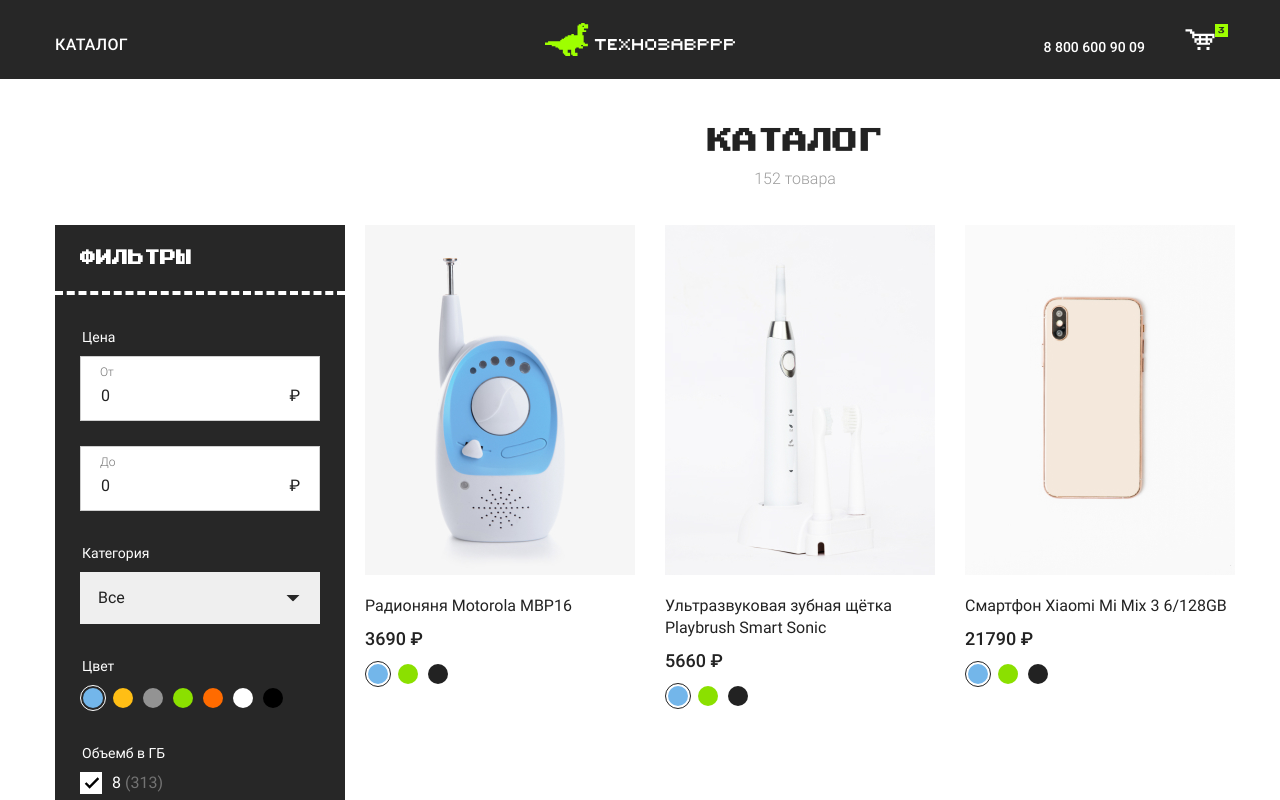
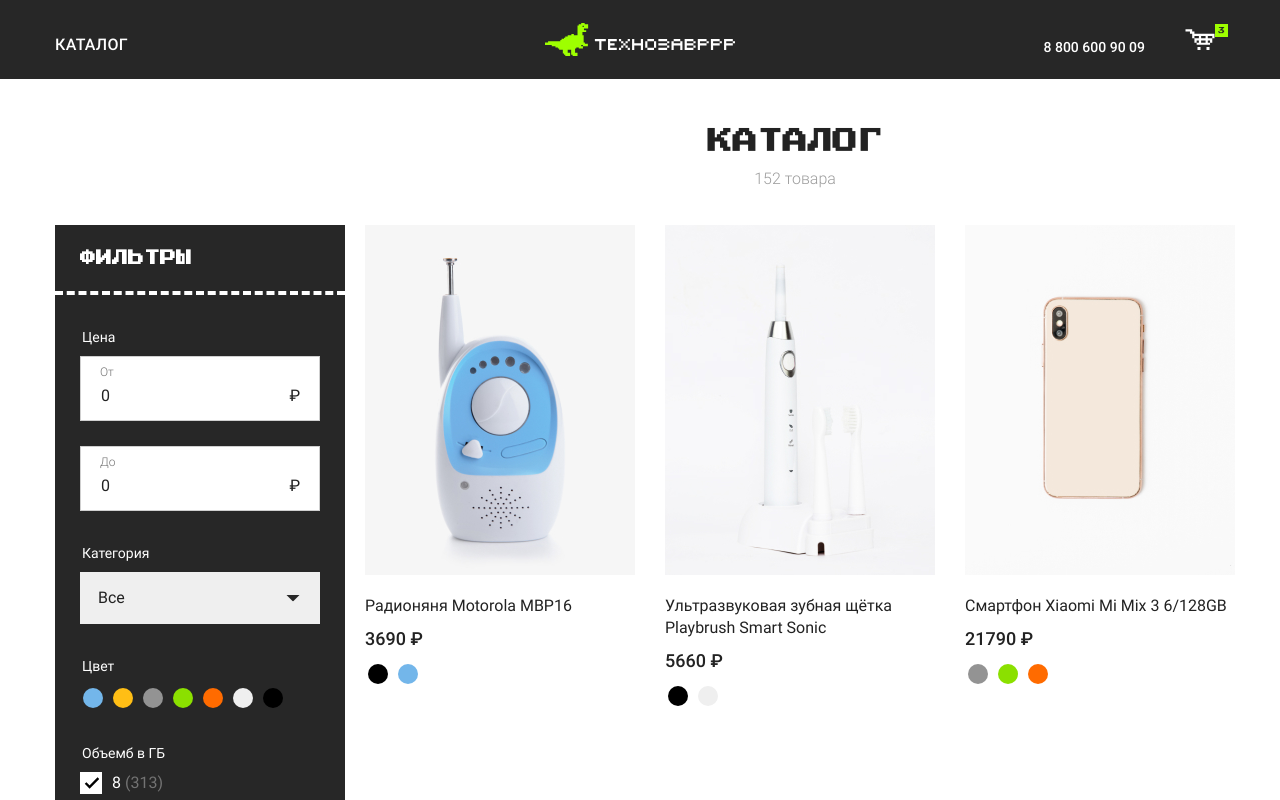
Before and after one commit to belov38/skillbox-vuejs, a Vue app: page / in a window 1280 px wide. Shown: the top 800 px of the page. Built offline with nearby package versions, Linux system fonts and the light colour scheme.

Commit message:
Color of items

```diff
--- a/src/components/ProductFilter.vue
+++ b/src/components/ProductFilter.vue
@@ -45,83 +45,17 @@
       <fieldset class="form__block">
         <legend class="form__legend">Цвет</legend>
         <ul class="colors">
-          <li class="colors__item">
+          <li class="colors__item" v-for="c in colors" :key="c.name">
             <label class="colors__label">
               <input
                 class="colors__radio sr-only"
                 type="radio"
                 name="color"
-                value="#73B6EA"
-                checked=""
+                :value="c.value"
               />
-              <span class="colors__value" style="background-color: #73b6ea">
+              <span class="colors__value" :style="'background-color: '+c.value">
               </span>
             </label>
-          </li>
-          <li class="colors__item">
-            <label class="colors__label">
-              <input
-                class="colors__radio sr-only"
-                type="radio"
-                name="color"
-                value="#FFBE15"
-              />
-              <span class="colors__value" style="background-color: #ffbe15">
-              </span>
-            </label>
-          </li>
-          <li class="colors__item">
-            <label class="colors__label">
-              <input
-                class="colors__radio sr-only"
-                type="radio"
-                name="color"
-                value="#939393" />
-              <span class="colors__value" style="background-color: #939393">
-              </span
-            ></label>
-          </li>
-          <li class="colors__item">
-            <label class="colors__label">
-              <input
-                class="colors__radio sr-only"
-                type="radio"
-                name="color"
-                value="#8BE000" />
-              <span class="colors__value" style="background-color: #8be000">
-              </span
-            ></label>
-          </li>
-          <li class="colors__item">
-            <label class="colors__label">
-              <input
-                class="colors__radio sr-only"
-                type="radio"
-                name="color"
-                value="#FF6B00" />
-              <span class="colors__value" style="background-color: #ff6b00">
-              </span
-            ></label>
-          </li>
-          <li class="colors__item">
-            <label class="colors__label">
-              <input
-                class="colors__radio sr-only"
-                type="radio"
-                name="color"
-                value="#FFF" />
-              <span class="colors__value" style="background-color: #fff"> </span
-            ></label>
-          </li>
-          <li class="colors__item">
-            <label class="colors__label">
-              <input
-                class="colors__radio sr-only"
-                type="radio"
-                name="color"
-                value="#000" />
-              <span class="colors__value" style="background-color: #000"> </span
-            ></label>
           </li>
         </ul>
       </fieldset>
@@ -229,6 +163,7 @@
 
 <script>
 import categories from "../data/categories.js";
+import colors from "../data/colors.js";
 
 export default {
   props: ["priceFrom", "priceTo", "categoryId"],
@@ -243,6 +178,9 @@
     categories() {
       return categories;
     },
+    colors() {
+      return colors;
+    }
   },
   watch:{
       priceFrom(value){
--- a/src/components/ProductItem.vue
+++ b/src/components/ProductItem.vue
@@ -14,39 +14,14 @@
         <span class="catalog__price"> {{ item.price }} ₽ </span>
 
         <ul class="colors colors--black">
-          <li class="colors__item">
+          <li class="colors__item" v-for="color in item.colors" :key="color.name">
             <label class="colors__label">
               <input
                 class="colors__radio sr-only"
                 type="radio"
-                value="#73B6EA"
-                v-model="color"
+                :value="resolveColor(color)"
               />
-              <span class="colors__value" style="background-color: #73b6ea">
-              </span>
-            </label>
-          </li>
-          <li class="colors__item">
-            <label class="colors__label">
-              <input
-                class="colors__radio sr-only"
-                type="radio"
-                value="#8BE000"
-                v-model="color"
-              />
-              <span class="colors__value" style="background-color: #8be000">
-              </span>
-            </label>
-          </li>
-          <li class="colors__item">
-            <label class="colors__label">
-              <input
-                class="colors__radio sr-only"
-                type="radio"
-                value="#222"
-                v-model="color"
-              />
-              <span class="colors__value" style="background-color: #222">
+              <span class="colors__value" :style="'background-color: '+resolveColor(color)">
               </span>
             </label>
           </li>
@@ -55,7 +30,14 @@
 </template>
 
 <script>
+import colors from "../data/colors.js"
+
 export default {
+  methods: {
+    resolveColor(colorName){
+      return colors.filter(colors => colors.name==colorName)[0]["value"];
+    }
+  },
   data() {
     return {
       color: '#73B6EA',
--- /dev/null
+++ b/src/data/colors.js
@@ -0,0 +1,29 @@
+export default [
+    {
+        name:'blue',
+        value:'#73B6EA'
+    },
+    {
+        name:'yellow',
+        value:'#FFBE15'
+    },
+    {
+        name:'gray',
+        value:'#939393'
+    },
+    {
+        name:'green',
+        value:'#8BE000'
+    },
+    {
+        name:'orange',
+        value:'#FF6B00'
+    },
+    {
+        name:'white',
+        value:'#EFEFEF'
+    },{
+        name:'black',
+        value:'#000'
+    }
+]
--- a/src/data/products.js
+++ b/src/data/products.js
@@ -4,76 +4,88 @@
         categoryId: 4,
         title:'Радионяня Motorola MBP16',
         price:3690,
-        image:'img/radio.jpg'
+        image:'img/radio.jpg',
+        colors:['black','blue']
     },
     {
         id:2,
         categoryId: 1,
         title:'Ультразвуковая зубная щётка Playbrush Smart Sonic',
         price:5660,
-        image:"img/toothbrush.jpg"
+        image:"img/toothbrush.jpg",
+        colors:['black','white']
     },
     {
         id:3,
         categoryId: 2,
         title:'Смартфон Xiaomi Mi Mix 3 6/128GB',
         price:21790,
-        image:"img/phone.jpg"
+        image:"img/phone.jpg",
+        colors:['gray','green',"orange"]
     },
     {
         id:4,
         categoryId: 3,
         title:'Электроскейт Razor Cruiser',
         price:24690,
-        image:"img/board.jpg"
+        image:"img/board.jpg",
+        colors:['blue','green',"orange"]
     },
     {
         id:5,
         categoryId: 2,
         title:'Смартфон Xiaomi Mi A3 4/64GB Android One',
         price:14960,
-        image:"img/phone-2.jpg"
+        image:"img/phone-2.jpg",
+        colors:['blue','yellow',"gray","green","orange","white","black"]
     },{
         id:6,
         categoryId: 2,
         title:'Смартфон Xiaomi Redmi 6/128GB',
         price:8960,
-        image:"img/phone-3.jpg"
+        image:"img/phone-3.jpg",
+        colors:["white","black"]
     },{
         id:7,
         categoryId: 3,
         title:'Электрический дрифт-карт Razor Crazy Cart',
         price:39900,
-        image:"img/bicycle.jpg"
+        image:"img/bicycle.jpg",
+        colors:['blue','yellow',"gray","white","black"]
     },{
         id:8,
         categoryId: 3,
         title:'Гироскутер Razor Hovertrax 2.0',
         price:34900,
-        image:"img/wheels.jpg"
+        image:"img/wheels.jpg",
+        colors:['blue']
     },{
         id:9,
         categoryId: 3,
         title:'Детский трюковой самокат Razor Grom',
         price:4990,
-        image:"img/scooter.jpg"
+        image:"img/scooter.jpg",
+        colors:['blue','yellow',"gray"]
     },{
         id:10,
         categoryId: 3,
         title:'Роллерсёрф Razor RipStik Air Pro',
         price:6690,
-        image:"img/ripstik.jpg"
+        image:"img/ripstik.jpg",
+        colors:['blue',"orange","black"]
     },{
         id:11,
         categoryId: 5,
         title:'Наушники AirPods с беспроводным зарядным футляром',
         price:16560,
-        image:"img/airpods.jpg"
+        image:"img/airpods.jpg",
+        colors:['white']
     },{
         id:12,
         categoryId: 5,
         title:'Наушники Sony',
         price:30690,
-        image:"img/headphones.jpg"
+        image:"img/headphones.jpg",
+        colors:["white","black"]
     },
 ]
```
